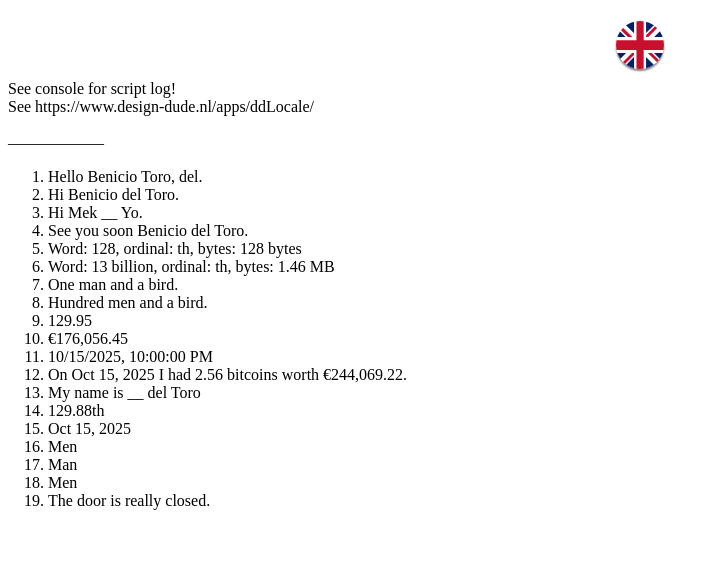
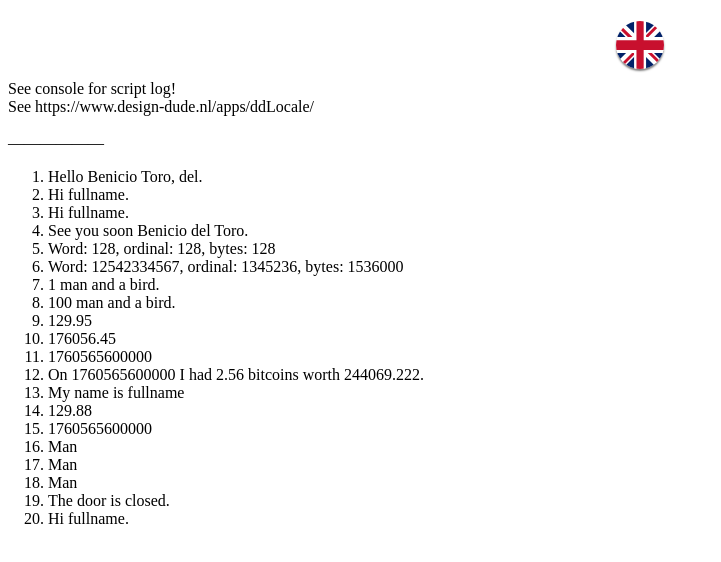
Before and after one commit to Design-Dude/ddLocale, a plain HTML site: page ddLocale/index.html in a window 1280 px wide. Shown: the whole page, without its empty margins (0-721 px from the left). Drawn offline with Linux system fonts and the light colour scheme.

Commit message:
Add files via upload

```diff
--- a/ddLocale/index.html
+++ b/ddLocale/index.html
@@ -10,35 +10,38 @@
 
 	</head>
 	<body>
-		<div id="language"></div>
-		<br/><br/><br/><br/>
-		<div t="seeLog"></div>
-		<div t="seeWeb"></div>
-		<br/>——————
+		<div id="test">
+			<div id="language"></div>
+			<br/><br/><br/><br/>
+			<div t="seeLog"></div>
+			<div t="seeWeb"></div>
+			<br/>——————
+		</div>
 		<ol>
-			<li nr="2" t="hello" data-t+name="Benicio" data-t+lastname="Toro, del"></li>
-			<li nr="2" t="hi" data-t+fullname="fullname" data-t+fullname+firstname="Benicio" data-t+fullname+middlename="del" data-t+fullname+lastname="Toro"></li>
-			<li nr="2" t="hi" data-t+fullname="fullname" data-t+fullname+firstname="Mek" data-t+fullname+lastname="Yo"></li>
+			<li nr="2" t="hello" data-t_name="Benicio" data-t_lastname="Toro, del"></li>
+			<li nr="2" t="hi" data-t_fullname="fullname" data-t_fullname_firstname="Benicio" data-t_fullname_middlename="del" data-t_fullname_lastname="Toro"></li>
+			<li nr="2" t="hi" data-t_fullname="fullname" data-t_fullname_firstname="Mek" data-t_fullname_lastname="Yo"></li>
 
-			<li nr="2" t="exit.goodbye" data-t+0="Benicio" data-t+1="del" data-t+2="Toro"></li>
-			<li t="ordinalTest" data-t+0="128" data-t+1="128" data-t+2="128" data-t+0+="n|ordinalWord" data-t+1+="n|ordinalSuffix" data-t+2+="n|bytes"></li>
-			<li t="ordinalTest" data-t+0="12542334567" data-t+1="1345236" data-t+2="1536000" data-t+0+="n|ordinalWord" data-t+1+="n|ordinalSuffix" data-t+2+="n|bytes"></li>
-			<li nr="1" t="plurals" data-t+0="1" data-t+0+="n|ordinalWord" data-t+1="man" data-t+1+="1" data-t+2="bird"></li>
-			<li nr="2" t="plurals" data-t+0="100" data-t+0+="n|ordinalWord" data-t+1="man" data-t+1+="100" data-t+2="bird"></li>
-			<li nr="2" t="129.95" data-t+="n|ordinalDecimalWord"></li>
-			<li t="176056.45" data-t+="num|eur"></li>
-			<li t="1760565600000" data-t+="date"></li>
+			<li nr="2" t="exit.goodbye" data-t_0="Benicio" data-t_1="del" data-t_2="Toro"></li>
+			<li t="ordinalTest" data-t_0="128" data-t_1="128" data-t_2="128" data-t_0_="n|ordinalWord" data-t_1_="n|ordinalSuffix" data-t_2_="n|bytes"></li>
+			<li t="ordinalTest" data-t_0="12542334567" data-t_1="1345236" data-t_2="1536000" data-t_0_="n|ordinalWord" data-t_1_="n|ordinalSuffix" data-t_2_="n|bytes"></li>
+			<li nr="1" t="plurals" data-t_0="1" data-t_0_="n|ordinalWord" data-t_1="man" data-t_1_="1" data-t_2="bird"></li>
+			<li nr="2" t="plurals" data-t_0="100" data-t_0_="n|ordinalWord" data-t_1="man" data-t_1_="100" data-t_2="bird"></li>
+			<li nr="2" t="129.95" data-t_="n|ordinalDecimalWord"></li>
+			<li t="176056.45" data-t_="num|eur"></li>
+			<li t="1760565600000" data-t_="date"></li>
 
-			<li t="bitcoins" data-t+0="1760565600000" data-t+0+="d|shortDate" data-t+1="2.56" data-t+1+="num" data-t+2="bitcoins" data-t+2+="s" data-t+3="244069.222" data-t+3+="n|eur"></li>
-			<li t="my name is" data-t+fullname="fullname" data-t+fullname+first="Me" data-t+fullname+middlename="del" data-t+fullname+lastname="Toro"></li>
+			<li t="bitcoins" data-t_0="1760565600000" data-t_0_="d|shortDate" data-t_1="2.56" data-t_1_="num" data-t_2="bitcoins" data-t_2_="s" data-t_3="244069.222" data-t_3_="n|eur"></li>
+			<li t="my name is" data-t_fullname="fullname" data-t_fullname_first="Me" data-t_fullname_middlename="del" data-t_fullname_lastname="Toro"></li>
 
 
-			<li t="129.88" data-t+="n|ordinal"></li>
-			<li t="1760565600000" data-t+="d|shortDate"></li>
-			<li t="man" data-t+="0"></li>
-			<li t="man" data-t+="1"></li>
-			<li t="man" data-t+="100"></li>
-			<li t="the door is" data-t+0="closed"></li>
+			<li t="129.88" data-t_="n|ordinal"></li>
+			<li t="1760565600000" data-t_="d|shortDate"></li>
+			<li t="man" data-t_="0"></li>
+			<li t="man" data-t_="1"></li>
+			<li t="man" data-t_="100"></li>
+			<li t="the door is" data-t_0="closed"></li>
+			<li id="lastEntry"></li>
 		</ol>
 	</body>
 </html>
--- a/ddLocale/scripts/ddLocale.js
+++ b/ddLocale/scripts/ddLocale.js
@@ -46,8 +46,9 @@ window.ddLocale = {
 			}
 		}
 	},
-	html: function() {
-		document.querySelectorAll("[t]").forEach((element) => {
+	html: function (id = false) {
+		let target = id ? document.getElementById(id) : document;
+		target.querySelectorAll("[t]").forEach((element) => {
 			let str = element.getAttribute('t');
 			let dataset = [{
 				trigger: 't',
@@ -93,9 +94,9 @@ window.ddLocale = {
 						for (let ds in dataset) {
 							let testTrigger = dataset[ds].trigger;
 							if (testTrigger.indexOf(dataset[d].trigger) > -1) {
-								if (testTrigger !== dataset[d].trigger && testTrigger !== dataset[d].trigger + '+') {
-									if (dataset[d].trigger.split('+').length === testTrigger.split('+').length - 1) {
-										let splitter = dataset[ds].trigger.split('+');
+								if (testTrigger !== dataset[d].trigger && testTrigger !== dataset[d].trigger + '_') {
+									if (dataset[d].trigger.split('_').length === testTrigger.split('_').length - 1) {
+										let splitter = dataset[ds].trigger.split('_');
 										splitter = splitter[splitter.length - 1];
 										options[splitter] = dataset[ds].key;
 									}
@@ -160,6 +161,14 @@ window.ddLocale = {
 									return this.toLocaleString();
 								};
 							}
+							if (typeof Element.prototype.setAttributes !== "function") {
+								Element.prototype.setAttributes = function(attrs) {
+									for (const [key, value] of Object.entries(attrs)) {
+										this.setAttribute(key, value);
+									}
+									return this;
+							  	};
+							}
 						}
 						this.version();
 						this.success();
@@ -217,7 +226,7 @@ window.ddLocale = {
 			culture: this.culture,
 			title: this.cultures.filter(obj => obj.culture === this.culture)[0].title
 		});
-		if(this.inline) this.html(this);
+		if(this.autoInline) this.html();
 		this.setButton();
 	},
 	set: function (options) {
@@ -243,7 +252,7 @@ window.ddLocale = {
 		this.log = options.log ? options.log : typeof(this.log) == 'undefined' ? true : this.log;
 		this.cultures = typeof(options.cultures) !== 'undefined' ? options.cultures : this.cultures ? this.cultures : false;
 		this.ordinalRules = typeof(options.ordinalRules) !== 'undefined' ? options.ordinalRules : this.ordinalRules ? this.ordinalRules : false;
-		this.inline = typeof(options.inline) !== 'undefined' ? options.inline :  typeof(this.inline) !== 'undefined' ? this.inline : true;
+		this.autoInline = typeof(options.autoInline) !== 'undefined' ? options.autoInline :  typeof(this.autoInline) !== 'undefined' ? this.autoInline : true;
 
 		if (options.menu) this.menu = options.menu;
 
@@ -263,6 +272,9 @@ window.ddLocale = {
 			if(isOpen) button.classList.add('open');
 			let link = document.createElement('a');
 			link.setAttribute('id', this.menu.domId + '-menu-button');
+			link.setAttribute('href', 'javascript:void(0)');
+			link.setAttribute('aria-label', 'language menu');
+			link.setAttribute('aria-haspopup', 'menu');
 			let short = this.culture.split('-');
 			if (this.menu.button === 'long') {
 				link.innerHTML = this.cultures.filter(obj => obj.culture === this.culture)[0].title;
@@ -306,9 +318,13 @@ window.ddLocale = {
 			menu.setAttribute('id', this.menu.domId + '-menu-container');
 			for (let c in this.cultures) {
 				let link = document.createElement('a');
+				link.setAttribute('href', 'javascript:void(0)');
 				link.addEventListener('click', (e) => this.clickItem(e));
 				link.innerHTML = this.cultures[c].title;
-				if(this.cultures[c].culture === this.culture) link.classList.add('selected');
+				if (this.cultures[c].culture === this.culture) {
+					link.classList.add('selected');
+					link.setAttribute('aria-current', 'language');
+				}
 				link.setAttribute('culture', this.cultures[c].culture);
 				link.innerHTML = this.cultures[c].title;
 				menu.appendChild(link);
@@ -391,7 +407,7 @@ window.ddLocale = {
 			ePlural = true;
 		}
 		if (eAttr) {
-			eAttr = typeof args['eAttr'] === 'string' ? [] : ['t="' + key + '"'];
+			eAttr = typeof args['eAttr'] === 'string' ? {} : { t: key };
 		}
 
 		if(Object.keys(args).length) {
@@ -408,8 +424,8 @@ window.ddLocale = {
 							}
 							if (eAttr) {
 								if (value instanceof Date) value = value.getTime();
-								eAttr.push('data-t+' + parent + key + '="' + value + '"');
-								if(typeof short !== 'object') eAttr.push('data-t+' + parent + key + '+="' + short + '"');
+								eAttr['data-t_' + parent + key] = value;
+								if(typeof short !== 'object') eAttr['data-t_' + parent + key + '_'] = short;
 							}
 							if (short || short === 0) {
 								if (typeof short == 'number') {
@@ -436,12 +452,12 @@ window.ddLocale = {
 								} else if (typeof short == 'string' && short.indexOf('s') !== -1) {
 									//
 								} else if (typeof short == 'object') {
-									if(eAttr) {
-										short['eAttr'] = key + '+';
+									if (eAttr) {
+
+										short['eAttr'] = key + '_';
 										let tempVal = this.t(value, short, true);
-										value = tempVal[1];
-										tempVal = tempVal[0].split('data-t');
-										for(let i=1; i<tempVal.length; i++) eAttr.push('data-t' + tempVal[i].trim());
+										value = tempVal[0];
+										for(let i in tempVal[1]) eAttr[i] = tempVal[1][i];
 									} else {
 										value = this.t(value, short);
 									}
@@ -461,15 +477,15 @@ window.ddLocale = {
 					if(!value) value = args[k];
 
 					if(args['aAttr'] === true) value = args[k];
-					if (!ePlural && eAttr) eAttr.push('data-t+' + parent + k + '="' + args[k] + '"');
-					else if (ePlural && eAttr) eAttr.push('data-t+="' + parent + args[k] + '"');
+					if (!ePlural && eAttr) eAttr['data-t_' + parent + k] = args[k];
+					else if (ePlural && eAttr) eAttr['data-t_'] = parent + args[k];
 					str = str.replaceAll("\{"+k+"\}", value);
 				}
 			}
 		}
 		if (this.replacement) str = str.replaceAll(/{(\w+)}/ig, this.replacement);
 		str = str.replace(/(\ ){2,}/, ' ');
-		if(eAttr) return [eAttr.join(' '), str]
+		if (eAttr) return [str, eAttr];
 		return str;
 	},
 	doPlural: function (str, value) {
@@ -522,12 +538,12 @@ window.ddLocale = {
 		if (typeof ddOrdinals === 'function' && typeof obj === 'number' && typeof options === 'object' && typeof options.format === 'string') {
 			if (options.format === 'bytes') {
 				let result = this.bytesToString(obj, options);
-				if(options.eAttr) return [`t="${obj}" data-t+="n${oOptions}"`, result];
+				if (options.eAttr) return [result, { t: obj, 'data-t_': 'n'+oOptions }];
 				return result;
 			} else {
 				const p = ddOrdinals(this.culture, { type: 'ordinal'});
 				let result = p.format(obj, options);
-				if(options.eAttr) return [`t="${obj}" data-t+="n${oOptions}"`, result];
+				if (options.eAttr) return [result, { t: obj, 'data-t_': 'n'+oOptions }];
 				return result;
 			}
 		}
@@ -535,10 +551,10 @@ window.ddLocale = {
 		if (typeof obj === 'number' && (options.day || options.weekday || options.year || options.month || options.hour || options.minute || options.second)) {
 			obj = new Date(obj);
 			result = obj.toLocaleString(this.culture, options);
-			if (options.eAttr) return [`t="${obj.getTime()}" data-t+="d${oOptions}"`, result];
+			if (options.eAttr) return [result, { t: obj.getTime(), 'data-t_': 'd'+oOptions }];
 		} else if (options.eAttr) {
 			if (obj instanceof Date) obj = obj.getTime();
-			return [`t="${obj}" data-t+="n${oOptions}"`, result];
+			return [result, { t: obj, 'data-t_': 'n'+oOptions }];
 		}
 		return result;
 	}
--- a/ddLocale/scripts/script.js
+++ b/ddLocale/scripts/script.js
@@ -35,7 +35,7 @@ function app_init() {
 			autoClose: 200 // delay in ms
 		},
 		ordinalRules: true,
-		inline: true,
+		autoInline: true,
 		minified: true,
 		cultures: [
 			{
@@ -193,8 +193,14 @@ function app_ready() {
 	console.log(37, ddLocale.t("bitcoins", {0:1760620872050, 1:2.58, 2:'bitcoin', 3:(2.58*95339.54)}, { 0:'d|shortDate', 1:'n', 2: 2.58, 3:'n|eur' }));
 	console.log(38, "bitcoins".t([new Date(), 1, 'bitcoin', (1*95339.54)], ['date|shortDate', 'number', 1, 'num|eur']));
 	console.log(39, "ordinalTest".t({ 0: 12542334567, 1: 1, 2: 1536000 }, { 0: 'n|ordinalWord', 1: 'n|ordinal', 2: 'n|bytes' }));
-	console.log(40, "hi".t({ fullname: 'fullname' }, { fullname: {firstname: 'Benicio', middlename: 'del', lastname: 'Toro'} }));
-	console.log(41, "hi".t({ fullname: 'fullname' }, { fullname: {firstname: 'Benicio', middlename: 'del', lastname: 'Toro'} }, true));
+	console.log(40, "hi".t({ fullname: 'fullname' }, { fullname: { firstname: 'Benicio', middlename: 'del', lastname: 'Toro' } }));
+
+	let getTranslation = "hi".t({ fullname: 'fullname' }, { fullname: { firstname: 'Benicio', middlename: 'del', lastname: 'Toro' } }, true);
+	console.log(41, getTranslation);
+	let lastEntry = document.getElementById('lastEntry');
+	if (lastEntry) {
+		lastEntry.setAttributes(getTranslation[1]).innerHTML = getTranslation[0];
+	}
 
 	console.log("--------------");
 	console.log("/* ATTRIBUTES */");
```
Also changed, not shown: ddLocale/scripts/ddLocale.min.js, 1 other file.
